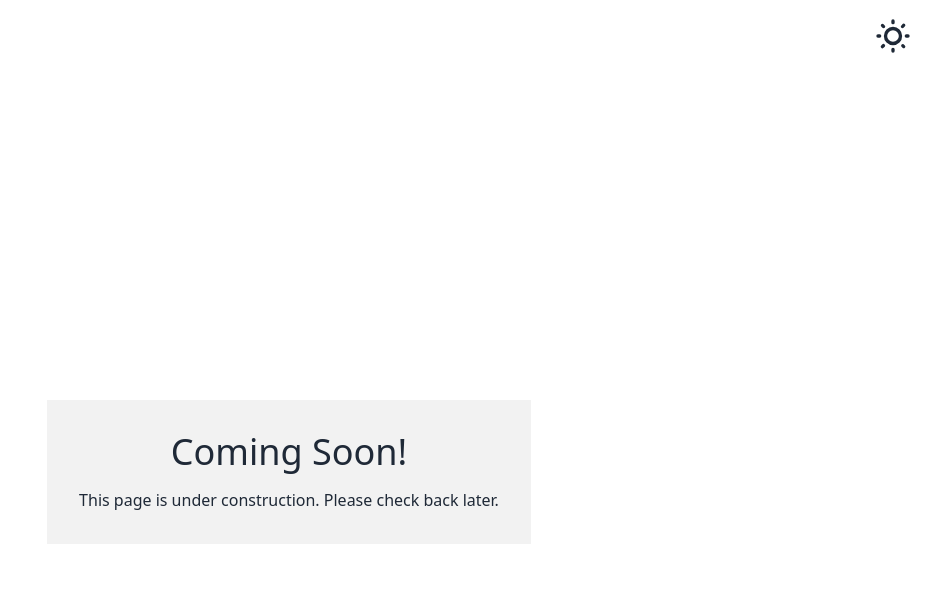
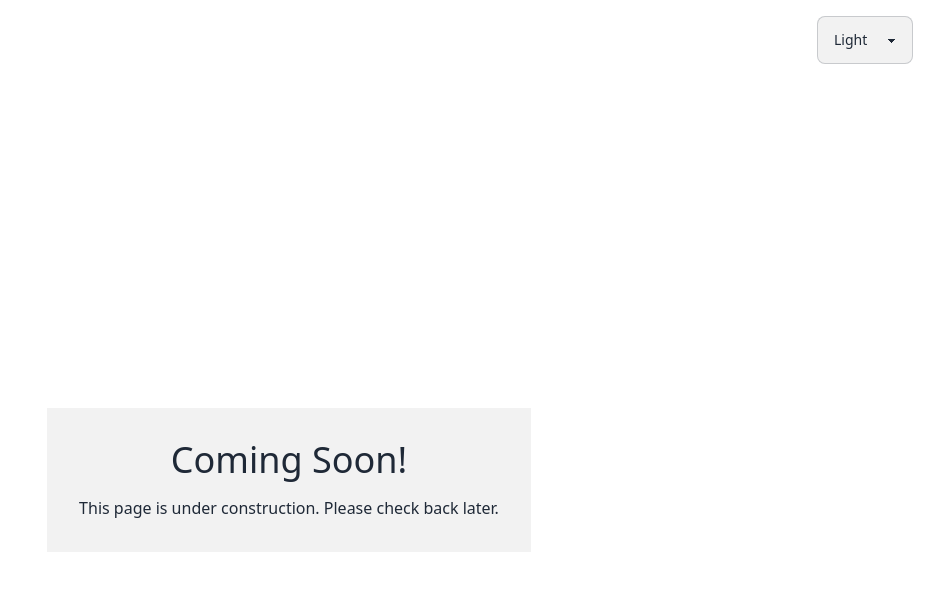
Before and after one commit to StarCaim/colors, a SvelteKit app: page / in a window 1280 px wide. Shown: the top 590 px of the page, without its empty margins (351-1280 px from the left). Built offline with nearby package versions, Linux system fonts and the light colour scheme.

Commit message:
added cookie-stored themes

```diff
--- a/src/app.html
+++ b/src/app.html
@@ -1,5 +1,5 @@
 <!doctype html>
-<html lang="en" data-theme="light">
+<html lang="en" data-theme="">
 	<head>
 		<meta charset="utf-8" />
 		<link rel="icon" href="%sveltekit.assets%/favicon.png" />
--- /dev/null
+++ b/src/hooks.server.ts
@@ -0,0 +1,15 @@
+import { themes } from '$lib/themes';
+
+export const handle = async ({ event, resolve }) => {
+	const theme = event.cookies.get('theme');
+
+	if (!theme || !themes.includes(theme)) {
+		return await resolve(event);
+	}
+
+	return await resolve(event, {
+		transformPageChunk: ({ html }) => {
+			return html.replace('data-theme=""', `data-theme="${theme}"`);
+		}
+	});
+};
--- /dev/null
+++ b/src/lib/themes/index.ts
@@ -0,0 +1 @@
+export const themes = ['light', 'dark'];
--- a/src/routes/+layout.svelte
+++ b/src/routes/+layout.svelte
@@ -1,35 +1,49 @@
 <script lang="ts">
 	import '../app.css';
+	import { themes } from '$lib/themes';
+	import { onMount } from 'svelte';
+
+	let currentTheme = '';
+
+	onMount(() => {
+		if (typeof window !== 'undefined') {
+			const theme = window.localStorage.getItem('theme');
+			if (theme && themes.includes(theme)) {
+				document.documentElement.setAttribute('data-theme', theme);
+				currentTheme = theme;
+			} else {
+				document.documentElement.setAttribute('data-theme', 'light');
+				currentTheme = 'light';
+			}
+		}
+	});
+
+	const setTheme = (event: Event) => {
+		const select = event.target as HTMLSelectElement;
+		const theme = select.value;
+
+		if (themes.includes(theme)) {
+			const oneYear = 60 * 60 * 24 * 365;
+			window.localStorage.setItem('theme', theme);
+			document.cookie = `theme=${theme}; max-age=${oneYear}; path=/`;
+			document.documentElement.setAttribute('data-theme', theme);
+			currentTheme = theme;
+		}
+	};
 </script>
 
 <div class="min-h-dvh flex flex-col">
 	<div class="flex p-4 justify-end">
-		<label class="swap swap-rotate">
-			<!-- this hidden checkbox controls the state -->
-			<input type="checkbox" class="theme-controller" value="dark" />
-
-			<!-- sun icon -->
-			<svg
-				class="swap-off h-10 w-10 fill-current"
-				xmlns="http://www.w3.org/2000/svg"
-				viewBox="0 0 24 24"
-			>
-				<path
-					d="M5.64,17l-.71.71a1,1,0,0,0,0,1.41,1,1,0,0,0,1.41,0l.71-.71A1,1,0,0,0,5.64,17ZM5,12a1,1,0,0,0-1-1H3a1,1,0,0,0,0,2H4A1,1,0,0,0,5,12Zm7-7a1,1,0,0,0,1-1V3a1,1,0,0,0-2,0V4A1,1,0,0,0,12,5ZM5.64,7.05a1,1,0,0,0,.7.29,1,1,0,0,0,.71-.29,1,1,0,0,0,0-1.41l-.71-.71A1,1,0,0,0,4.93,6.34Zm12,.29a1,1,0,0,0,.7-.29l.71-.71a1,1,0,1,0-1.41-1.41L17,5.64a1,1,0,0,0,0,1.41A1,1,0,0,0,17.66,7.34ZM21,11H20a1,1,0,0,0,0,2h1a1,1,0,0,0,0-2Zm-9,8a1,1,0,0,0-1,1v1a1,1,0,0,0,2,0V20A1,1,0,0,0,12,19ZM18.36,17A1,1,0,0,0,17,18.36l.71.71a1,1,0,0,0,1.41,0,1,1,0,0,0,0-1.41ZM12,6.5A5.5,5.5,0,1,0,17.5,12,5.51,5.51,0,0,0,12,6.5Zm0,9A3.5,3.5,0,1,1,15.5,12,3.5,3.5,0,0,1,12,15.5Z"
-				/>
-			</svg>
-
-			<!-- moon icon -->
-			<svg
-				class="swap-on h-10 w-10 fill-current"
-				xmlns="http://www.w3.org/2000/svg"
-				viewBox="0 0 24 24"
-			>
-				<path
-					d="M21.64,13a1,1,0,0,0-1.05-.14,8.05,8.05,0,0,1-3.37.73A8.15,8.15,0,0,1,9.08,5.49a8.59,8.59,0,0,1,.25-2A1,1,0,0,0,8,2.36,10.14,10.14,0,1,0,22,14.05,1,1,0,0,0,21.64,13Zm-9.5,6.69A8.14,8.14,0,0,1,7.08,5.22v.27A10.15,10.15,0,0,0,17.22,15.63a9.79,9.79,0,0,0,2.1-.22A8.11,8.11,0,0,1,12.14,19.73Z"
-				/>
-			</svg>
-		</label>
+		<select
+			data-choose-theme
+			class="select select-bordered select-md capitalize w-24 bg-base-200"
+			on:change={setTheme}
+			bind:value={currentTheme}
+		>
+			{#each themes as theme}
+				<option value={theme} class="capitalize">{theme}</option>
+			{/each}
+		</select>
 	</div>
 	<slot />
 </div>
```
